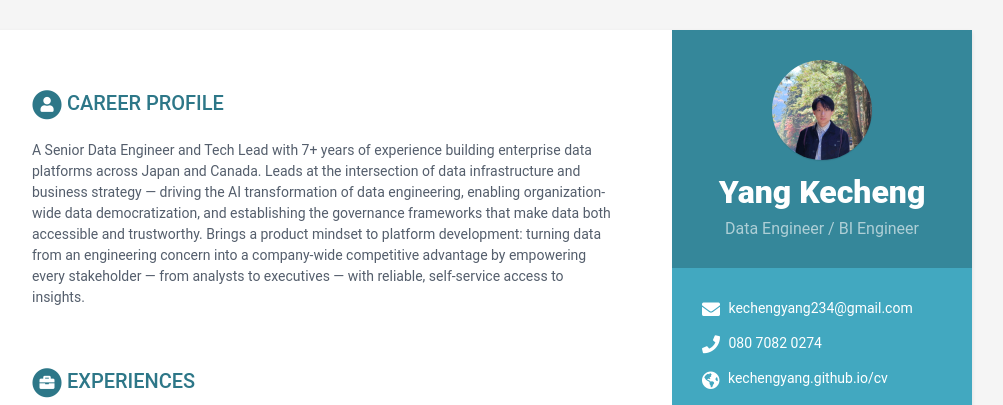
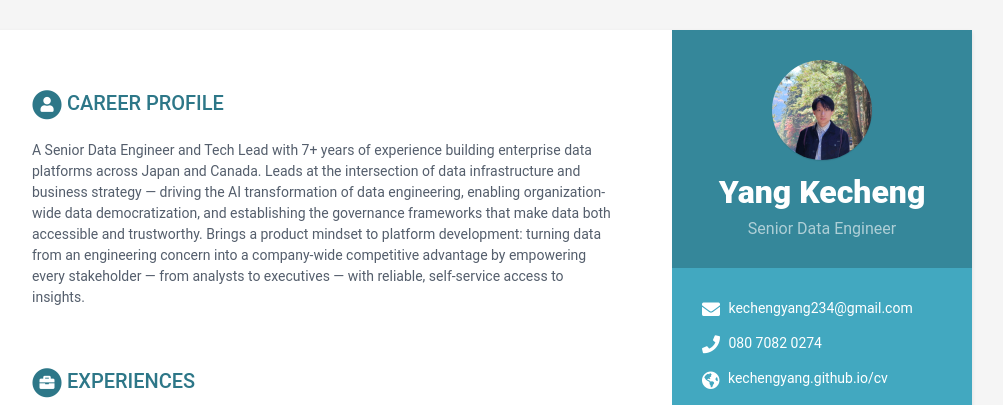
Before and after one commit to kechengyang/cv, a Jekyll site: the page built from index.html, in a window 1280 px wide and 900 px high. Shown: the top 405 px of the window, without its empty margins (168-1171 px from the left). Built offline with Jekyll 4.4.1, drawn with Linux system fonts in a browser that asks for light colours.

Commit message:
style: update tagline to Senior Data Engineer
Co-Authored-By: Claude Sonnet 4.6 <noreply@anthropic.com>

```diff
--- a/_data/data.yml
+++ b/_data/data.yml
@@ -9,7 +9,7 @@ sidebar:
 
   # Profile information
   name: Yang Kecheng
-  tagline: Data Engineer / BI Engineer
+  tagline: Senior Data Engineer
   avatar: photo.jpg #place a 100x100 picture inside /assets/images/ folder and provide the name of the file below
 
   # Sidebar links
```
